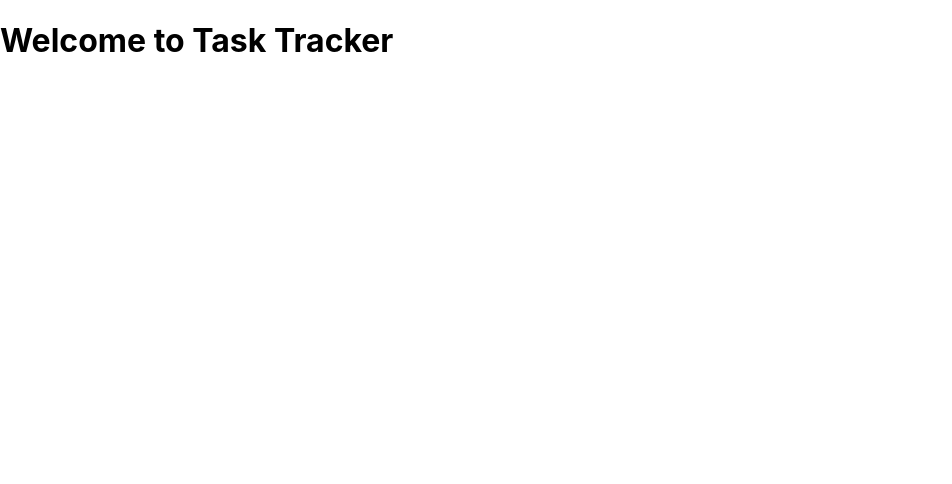
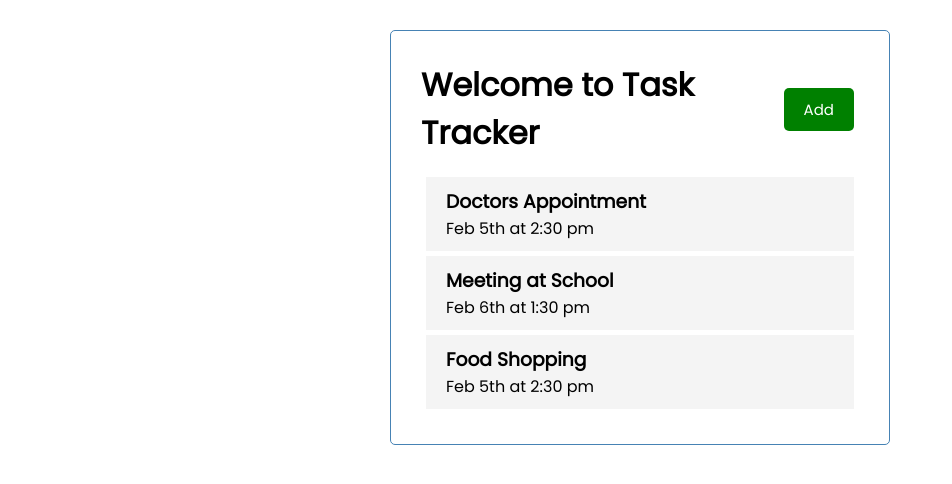
Before and after one commit to jaydesai571/TaskTracker, a React (Create React App) app: page / in a window 1280 px wide. Shown: the top 484 px of the page, without its empty margins (0-952 px from the left). Built offline with nearby package versions, Linux system fonts and the light colour scheme.

Commit message:
Header component completed and Task list started

```diff
--- a/package.json
+++ b/package.json
@@ -8,6 +8,7 @@
     "@testing-library/user-event": "^12.1.10",
     "react": "^17.0.2",
     "react-dom": "^17.0.2",
+    "react-icons": "^4.2.0",
     "react-scripts": "4.0.3",
     "web-vitals": "^1.0.1"
   },
--- a/src/App.js
+++ b/src/App.js
@@ -1,10 +1,33 @@
 import Header from './components/Header'
-
+import Tasks from './components/Tasks'
+import {useState} from 'react'
 
 function App() {
+  const [tasks, settasks] = useState([
+    {
+        id: 1,
+        text: 'Doctors Appointment',
+        day: 'Feb 5th at 2:30 pm',
+        reminder: true
+    },
+    {
+        id: 2,
+        text: 'Meeting at School',
+        day: 'Feb 6th at 1:30 pm',
+        reminder: true
+    },
+    {
+        id: 3,
+        text: 'Food Shopping',
+        day: 'Feb 5th at 2:30 pm',
+        reminder: false
+    }
+])
+
   return (
-    <div className="App">
+    <div className="container">
       <Header />
+      <Tasks tasks={tasks} />
     </div>
   );
 }
--- /dev/null
+++ b/src/components/Button.js
@@ -0,0 +1,24 @@
+import PropsTypes from 'prop-types'
+
+const Button = ({color, text, onClick}) => {
+
+    return (
+        <button
+        onClick={onClick}
+        style={{backgroundColor:color}}
+        className="btn">{text}
+        </button>)
+
+}
+
+Button.defaultProps = {
+    color: 'steelBlue'
+}
+
+Button.propTypes = {
+    color: PropsTypes.string,
+    text: PropsTypes.string,
+    onClick: PropsTypes.func,
+}
+
+export default Button
--- a/src/components/Header.js
+++ b/src/components/Header.js
@@ -1,9 +1,15 @@
 import PropTypes from 'prop-types'
+import Button from './Button'
 
 const Header = ({title}) => {
+    const onClick = (e) => {
+        console.log('clicked');
+    }
+
     return (
-        <header>
+        <header className='header'>
             <h1>{title}</h1>
+            <Button color='green' text='Add' onClick={onClick} />
         </header>
     )
 }
--- /dev/null
+++ b/src/components/Task.js
@@ -0,0 +1,12 @@
+import React from 'react'
+
+const Task = ({task}) => {
+    return (
+        <div className='task'>
+            <h3>{task.text}</h3>
+            <p>{task.day}</p>
+        </div>
+    )
+}
+
+export default Task
--- /dev/null
+++ b/src/components/Tasks.js
@@ -0,0 +1,14 @@
+import Task from './Task'
+
+const Tasks = ({tasks}) => {
+
+    return (
+        <>
+            {tasks.map((task) => (
+                <Task key={task.id} task={task} />
+            ))}
+        </>
+    )
+}
+
+export default Tasks
--- a/src/index.css
+++ b/src/index.css
@@ -1,13 +1,112 @@
-body {
+@import url('https://fonts.googleapis.com/css2?family=Poppins:wght@300;400&display=swap');
+
+* {
+  box-sizing: border-box;
   margin: 0;
-  font-family: -apple-system, BlinkMacSystemFont, 'Segoe UI', 'Roboto', 'Oxygen',
-    'Ubuntu', 'Cantarell', 'Fira Sans', 'Droid Sans', 'Helvetica Neue',
-    sans-serif;
-  -webkit-font-smoothing: antialiased;
-  -moz-osx-font-smoothing: grayscale;
+  padding: 0;
 }
 
-code {
-  font-family: source-code-pro, Menlo, Monaco, Consolas, 'Courier New',
-    monospace;
+body {
+  font-family: 'Poppins', sans-serif;
 }
+
+.container {
+  max-width: 500px;
+  margin: 30px auto;
+  overflow: auto;
+  min-height: 300px;
+  border: 1px solid steelblue;
+  padding: 30px;
+  border-radius: 5px;
+}
+
+.header {
+  display: flex;
+  justify-content: space-between;
+  align-items: center;
+  margin-bottom: 20px;
+}
+
+.btn {
+  display: inline-block;
+  background: #000;
+  color: #fff;
+  border: none;
+  padding: 10px 20px;
+  margin: 5px;
+  border-radius: 5px;
+  cursor: pointer;
+  text-decoration: none;
+  font-size: 15px;
+  font-family: inherit;
+}
+
+.btn:focus {
+  outline: none;
+}
+
+.btn:active {
+  transform: scale(0.98);
+}
+
+.btn-block {
+  display: block;
+  width: 100%;
+}
+
+.task {
+  background: #f4f4f4;
+  margin: 5px;
+  padding: 10px 20px;
+  cursor: pointer;
+}
+
+.task.reminder {
+  border-left: 5px solid green;
+}
+
+.task h3 {
+  display: flex;
+  align-items: center;
+  justify-content: space-between;
+}
+
+.add-form {
+  margin-bottom: 40px;
+}
+
+.form-control {
+  margin: 20px 0;
+}
+
+.form-control label {
+  display: block;
+}
+
+.form-control input {
+  width: 100%;
+  height: 40px;
+  margin: 5px;
+  padding: 3px 7px;
+  font-size: 17px;
+}
+
+.form-control-check {
+  display: flex;
+  align-items: center;
+  justify-content: space-between;
+}
+
+.form-control-check label {
+  flex: 1;
+}
+
+.form-control-check input {
+  flex: 2;
+  height: 20px;
+}
+
+footer {
+  margin-top: 30px;
+  text-align: center;
+}
```
Also changed, not shown: 1 other file (tests, documents, lock files or other folders).
